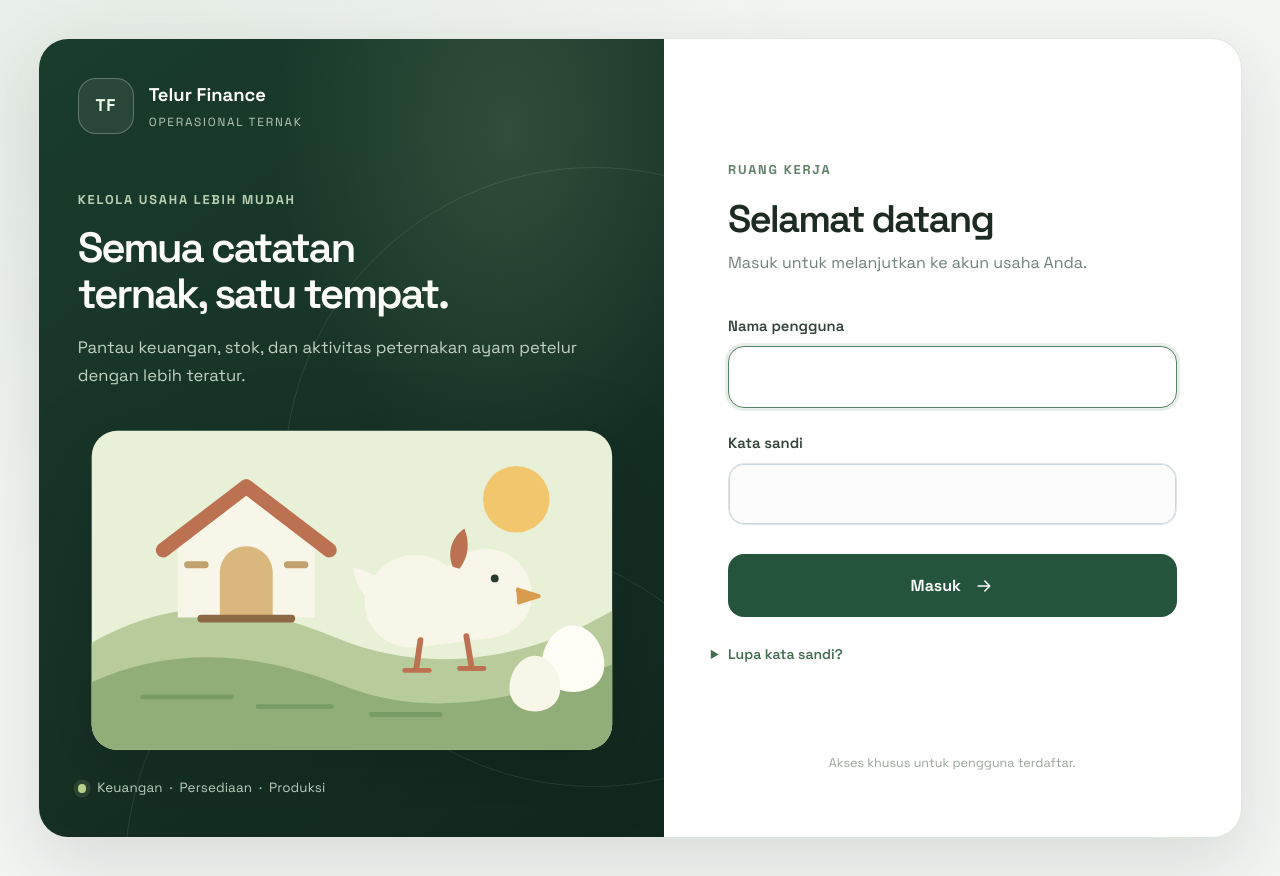
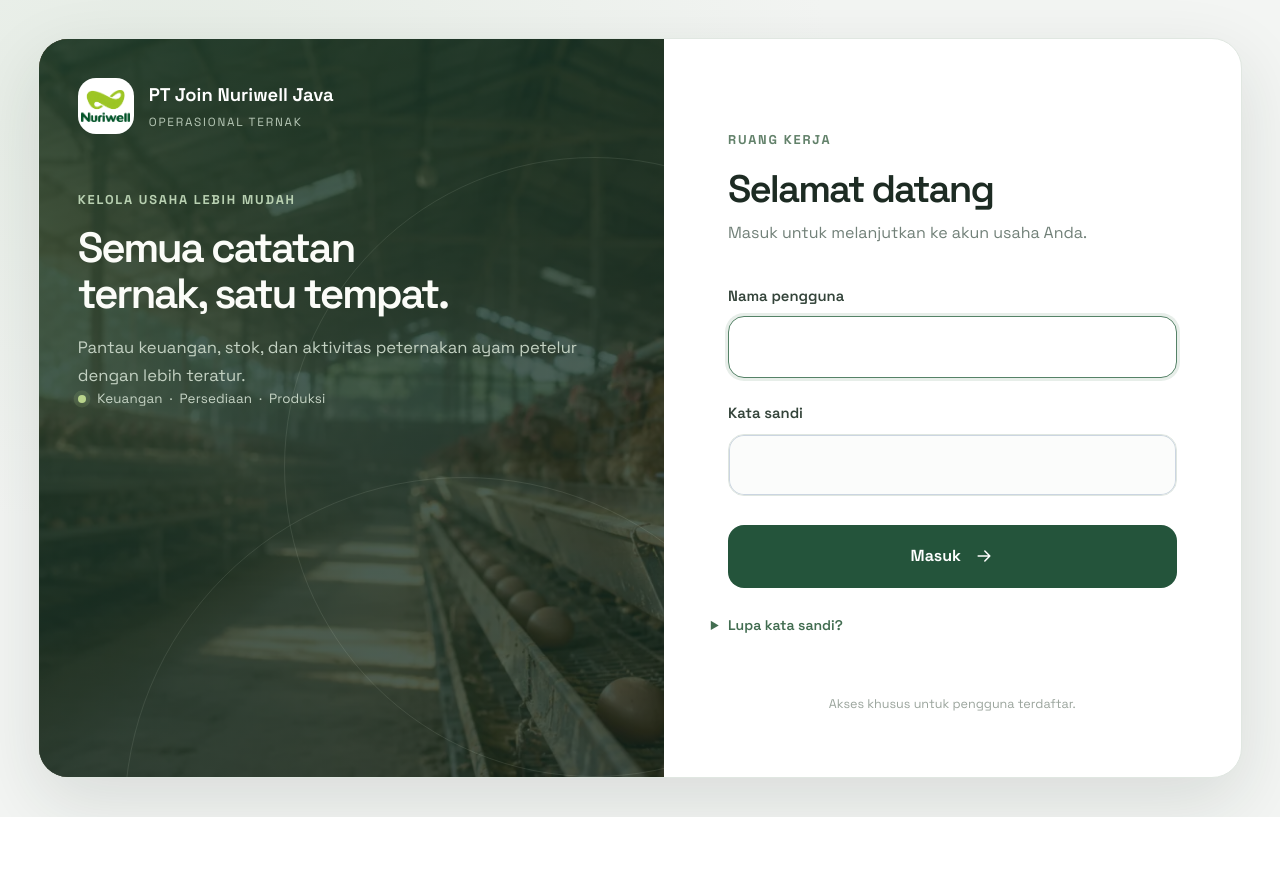
Before and after one commit to w-tjhandra/financejnj, a Django app: page /masuk in a window 1280 px wide. After the commit the page ends 817 px from the top, so only its background shows below. Run offline with Django 5.2, Linux system fonts and the light colour scheme; parts of the project's set-up code (start-up, migrations or seed data) failed here and were passed over.

Commit message:
Apply PT Join Nuriwell Java branding
Co-authored-by: Copilot <223556219+Copilot@users.noreply.github.com>

```diff
--- a/apps/core/context_processors.py
+++ b/apps/core/context_processors.py
@@ -7,7 +7,7 @@ from django.http import HttpRequest
 
 from core.models import CompanyProfile
 
-DEFAULT_COMPANY_NAME = "Telur Finance"
+DEFAULT_COMPANY_NAME = "PT Join Nuriwell Java"
 
 
 def company_profile(request: HttpRequest) -> dict:
--- a/static/css/ui-refresh.css
+++ b/static/css/ui-refresh.css
@@ -50,8 +50,9 @@ textarea {
   overflow: hidden;
   padding: clamp(1.6rem, 3vw, 2.6rem);
   background:
-    radial-gradient(ellipse at 75% 12%, rgb(111 148 105 / 27%), transparent 35%),
-    linear-gradient(145deg, #193c2c 0%, #173226 52%, #10271e 100%);
+    linear-gradient(145deg, rgb(25 60 44 / 84%) 0%, rgb(23 50 38 / 78%) 52%, rgb(16 39 30 / 72%) 100%),
+    url("../images/poultry-farm-interior.webp") center / cover no-repeat,
+    #173226;
   color: #f8fbf6;
 }
 
@@ -85,18 +86,23 @@ textarea {
   gap: .75rem;
 }
 
-.login-brand-mark {
+.login-brand-logo-frame {
   display: grid;
   width: 2.8rem;
   height: 2.8rem;
+  flex: 0 0 auto;
   place-items: center;
-  border: 1px solid rgb(235 245 231 / 28%);
+  overflow: hidden;
   border-radius: .9rem;
-  background: rgb(255 255 255 / 7%);
-  color: #eff8e9;
-  font-size: .85rem;
-  font-weight: 700;
-  letter-spacing: .04em;
+  background: #fff;
+  padding: .18rem;
+}
+
+.login-brand-logo {
+  display: block;
+  width: 100%;
+  height: 100%;
+  object-fit: contain;
 }
 
 .login-brand strong,
@@ -146,21 +152,6 @@ textarea {
   color: #c3d1c2;
   font-size: .83rem;
   line-height: 1.65;
-}
-
-.login-art {
-  position: relative;
-  z-index: 1;
-  width: min(100%, 34rem);
-  margin: auto auto .85rem;
-  padding-top: 1.5rem;
-}
-
-.login-art svg {
-  display: block;
-  width: 100%;
-  height: auto;
-  filter: drop-shadow(0 1rem 2rem rgb(0 0 0 / 13%));
 }
 
 .login-visual-footer {
--- a/templates/403.html
+++ b/templates/403.html
@@ -1,6 +1,6 @@
 {% extends "error_base.html" %}
 
-{% block title %}Akses ditolak · Telur Finance{% endblock %}
+{% block title %}Akses ditolak · PT Join Nuriwell Java{% endblock %}
 
 {% block content %}
 <div class="card text-center">
--- a/templates/404.html
+++ b/templates/404.html
@@ -1,6 +1,6 @@
 {% extends "error_base.html" %}
 
-{% block title %}Halaman tidak ditemukan · Telur Finance{% endblock %}
+{% block title %}Halaman tidak ditemukan · PT Join Nuriwell Java{% endblock %}
 
 {% block content %}
 <div class="card text-center">
--- a/templates/500.html
+++ b/templates/500.html
@@ -1,6 +1,6 @@
 {% extends "error_base.html" %}
 
-{% block title %}Terjadi kesalahan · Telur Finance{% endblock %}
+{% block title %}Terjadi kesalahan · PT Join Nuriwell Java{% endblock %}
 
 {% block content %}
 <div class="card text-center">
--- a/templates/base.html
+++ b/templates/base.html
@@ -4,8 +4,9 @@
   <meta charset="utf-8">
   <meta name="viewport" content="width=device-width, initial-scale=1">
   <meta name="color-scheme" content="light">
-  <title>{% block title %}Telur Finance{% endblock %}</title>
+  <title>{% block title %}PT Join Nuriwell Java{% endblock %}</title>
   <link rel="preload" href="{% static 'fonts/space-grotesk-latin.woff2' %}" as="font" type="font/woff2" crossorigin>
+  <link rel="preload" href="{% static 'images/pt-join-nuriwell-java-logo.webp' %}" as="image" type="image/webp">
   <link rel="stylesheet" href="{% static 'css/app.css' %}">
   <link rel="stylesheet" href="{% static 'css/ui-refresh.css' %}">
   <script src="{% static 'vendor/htmx-2.0.4.min.js' %}" defer></script>
@@ -30,7 +31,7 @@
             <svg viewBox="0 0 24 24" aria-hidden="true"><path d="M4 6h16M4 12h16M4 18h16"/></svg>
           </button>
           <div class="topbar-context">
-            <span class="topbar-overline">TELUR FINANCE</span>
+            <span class="topbar-overline">PT JOIN NURIWELL JAVA</span>
             <span class="topbar-title">{{ company_name|default:"Ruang kerja" }}</span>
           </div>
         </div>
--- a/templates/core/account_settings.html
+++ b/templates/core/account_settings.html
@@ -1,6 +1,6 @@
 {% extends "base.html" %}
 
-{% block title %}Pengaturan akun · Telur Finance{% endblock %}
+{% block title %}Pengaturan akun · PT Join Nuriwell Java{% endblock %}
 
 {% block content %}
 <div class="mx-auto w-full max-w-2xl px-4 py-6 sm:px-6 lg:py-8">
--- a/templates/core/login.html
+++ b/templates/core/login.html
@@ -1,15 +1,19 @@
 {% extends "base.html" %}
 
-{% block title %}Masuk · Telur Finance{% endblock %}
+{% load static %}
+
+{% block title %}Masuk · PT Join Nuriwell Java{% endblock %}
 
 {% block content %}
 <div class="login-page">
   <div class="login-card">
     <aside class="login-visual">
       <div class="login-brand">
-        <span class="login-brand-mark" aria-hidden="true">TF</span>
+        <span class="login-brand-logo-frame">
+          <img src="{% static 'images/pt-join-nuriwell-java-logo.webp' %}" alt="" class="login-brand-logo">
+        </span>
         <span>
-          <strong>Telur Finance</strong>
+          <strong>PT Join Nuriwell Java</strong>
           <small>OPERASIONAL TERNAK</small>
         </span>
       </div>
@@ -18,30 +22,6 @@
         <p class="login-kicker">KELOLA USAHA LEBIH MUDAH</p>
         <h1>Semua catatan<br>ternak, satu tempat.</h1>
         <p>Pantau keuangan, stok, dan aktivitas peternakan ayam petelur dengan lebih teratur.</p>
-      </div>
-
-      <div class="login-art" aria-hidden="true">
-        <svg viewBox="0 0 560 350" fill="none" xmlns="http://www.w3.org/2000/svg">
-          <rect x="14" y="12" width="532" height="326" rx="26" fill="#E8F0D8"/>
-          <circle cx="448" cy="82" r="34" fill="#F2C66D"/>
-          <path d="M14 229C103 178 180 189 267 225C353 260 454 250 546 196V312C546 326.36 534.36 338 520 338H40C25.6406 338 14 326.36 14 312V229Z" fill="#B7CC9A"/>
-          <path d="M14 269C109 226 198 244 275 274C367 310 466 281 546 251V312C546 326.36 534.36 338 520 338H40C25.6406 338 14 326.36 14 312V269Z" fill="#91AE78"/>
-          <path d="M102 203V130L172 78L242 130V203H102Z" fill="#F8F5E9"/>
-          <path d="M87 134L172 69L257 134" stroke="#BC7151" stroke-width="15" stroke-linecap="round" stroke-linejoin="round"/>
-          <path d="M145 203V157C145 142.088 157.088 130 172 130C186.912 130 199 142.088 199 157V203" fill="#D9B77D"/>
-          <path d="M112 149H130M214 149H232" stroke="#C1A16D" stroke-width="7" stroke-linecap="round"/>
-          <path d="M126 204H218" stroke="#8D6845" stroke-width="8" stroke-linecap="round"/>
-          <path d="M306 219C286 199 290 167 314 149C334 134 361 136 378 151C389 139 404 132 420 133C444 134 463 154 464 178C465 204 445 222 420 224L350 233C331 235 315 230 306 219Z" fill="#F8F5E9"/>
-          <path d="M309 192C292 184 282 169 282 152C299 155 313 164 322 178" fill="#F8F5E9"/>
-          <path d="M383 151C377 136 382 121 395 112C401 128 399 141 390 153" fill="#BC7151"/>
-          <circle cx="426" cy="163" r="4" fill="#253C2D"/>
-          <path d="M448 174L471 181L449 188" fill="#D99C4D" stroke="#D99C4D" stroke-width="4" stroke-linejoin="round"/>
-          <path d="M350 226L346 254M397 222L402 252" stroke="#BC7151" stroke-width="6" stroke-linecap="round"/>
-          <path d="M334 257H359M390 255H415" stroke="#BC7151" stroke-width="5" stroke-linecap="round"/>
-          <path d="M474 251C474 230 489 211 506 211C523 211 538 230 538 251C538 269 524 279 506 279C488 279 474 269 474 251Z" fill="#FFFDF5"/>
-          <path d="M441 275C441 258 453 242 467 242C481 242 493 258 493 275C493 290 481 299 467 299C453 299 441 290 441 275Z" fill="#F8F5E9"/>
-          <path d="M66 284H157M184 294H259M300 302H370" stroke="#73935F" stroke-width="5" stroke-linecap="round" opacity=".7"/>
-        </svg>
       </div>
 
       <div class="login-visual-footer">
--- a/templates/error_base.html
+++ b/templates/error_base.html
@@ -4,7 +4,7 @@
   <meta charset="utf-8">
   <meta name="viewport" content="width=device-width, initial-scale=1">
   <meta name="color-scheme" content="light">
-  <title>{% block title %}Terjadi kesalahan · Telur Finance{% endblock %}</title>
+  <title>{% block title %}Terjadi kesalahan · PT Join Nuriwell Java{% endblock %}</title>
   <link rel="stylesheet" href="{% static 'css/app.css' %}">
 </head>
 <body class="grid min-h-full place-items-center px-4 py-10">
--- a/templates/master/category_edit.html
+++ b/templates/master/category_edit.html
@@ -1,6 +1,6 @@
 {% extends "base.html" %}
 
-{% block title %}Ubah kategori · Telur Finance{% endblock %}
+{% block title %}Ubah kategori · PT Join Nuriwell Java{% endblock %}
 
 {% block content %}
 <div class="mx-auto w-full max-w-2xl px-4 py-6 sm:px-6 lg:py-8">
--- a/templates/master/category_list.html
+++ b/templates/master/category_list.html
@@ -1,6 +1,6 @@
 {% extends "base.html" %}
 
-{% block title %}Kategori · Telur Finance{% endblock %}
+{% block title %}Kategori · PT Join Nuriwell Java{% endblock %}
 
 {% block content %}
 <div class="mx-auto w-full max-w-6xl px-4 py-6 sm:px-6 lg:py-8">
--- a/templates/master/item_edit.html
+++ b/templates/master/item_edit.html
@@ -1,6 +1,6 @@
 {% extends "base.html" %}
 
-{% block title %}Ubah item · Telur Finance{% endblock %}
+{% block title %}Ubah item · PT Join Nuriwell Java{% endblock %}
 
 {% block content %}
 <div class="mx-auto w-full max-w-2xl px-4 py-6 sm:px-6 lg:py-8">
--- a/templates/master/item_list.html
+++ b/templates/master/item_list.html
@@ -1,6 +1,6 @@
 {% extends "base.html" %}
 
-{% block title %}Item · Telur Finance{% endblock %}
+{% block title %}Item · PT Join Nuriwell Java{% endblock %}
 
 {% block content %}
 <div class="mx-auto w-full max-w-6xl px-4 py-6 sm:px-6 lg:py-8">
--- a/templates/onboarding/_wizard_base.html
+++ b/templates/onboarding/_wizard_base.html
@@ -1,6 +1,6 @@
 {% extends "base.html" %}
 
-{% block title %}{{ wizard_title }} · Setup · Telur Finance{% endblock %}
+{% block title %}{{ wizard_title }} · Setup · PT Join Nuriwell Java{% endblock %}
 
 {% block content %}
 <div class="mx-auto w-full max-w-2xl px-4 py-6 sm:px-6 lg:py-10">
--- a/templates/reports/dashboard.html
+++ b/templates/reports/dashboard.html
@@ -1,7 +1,7 @@
 {% extends "base.html" %}
 {% load static %}
 
-{% block title %}Dashboard · {{ company_name|default:"Telur Finance" }}{% endblock %}
+{% block title %}Dashboard · {{ company_name|default:"PT Join Nuriwell Java" }}{% endblock %}
 
 {% block extra_scripts %}
   <script src="{% static 'js/dashboard.js' %}" defer></script>
```
Also changed, not shown: other parts of static/css/ui-refresh.css (+11 -19 lines), templates/partials/nav.html (+6 -2 lines), tests/core/test_auth.py (+10 -0 lines), tests/reports/test_recap_views.py (+1 -0 lines), static/images/poultry-farm-interior.webp (added), static/images/pt-join-nuriwell-java-logo.webp (added).
